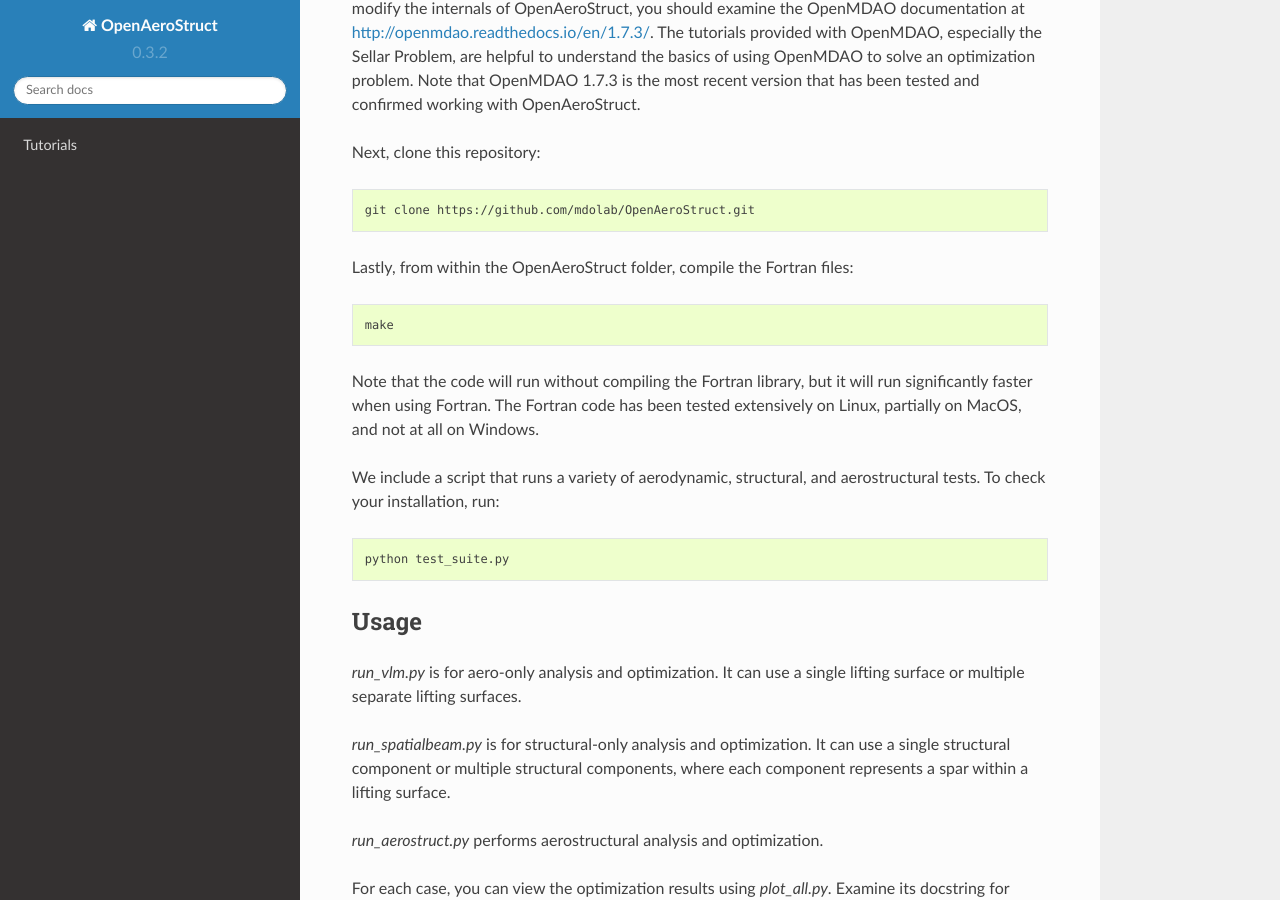
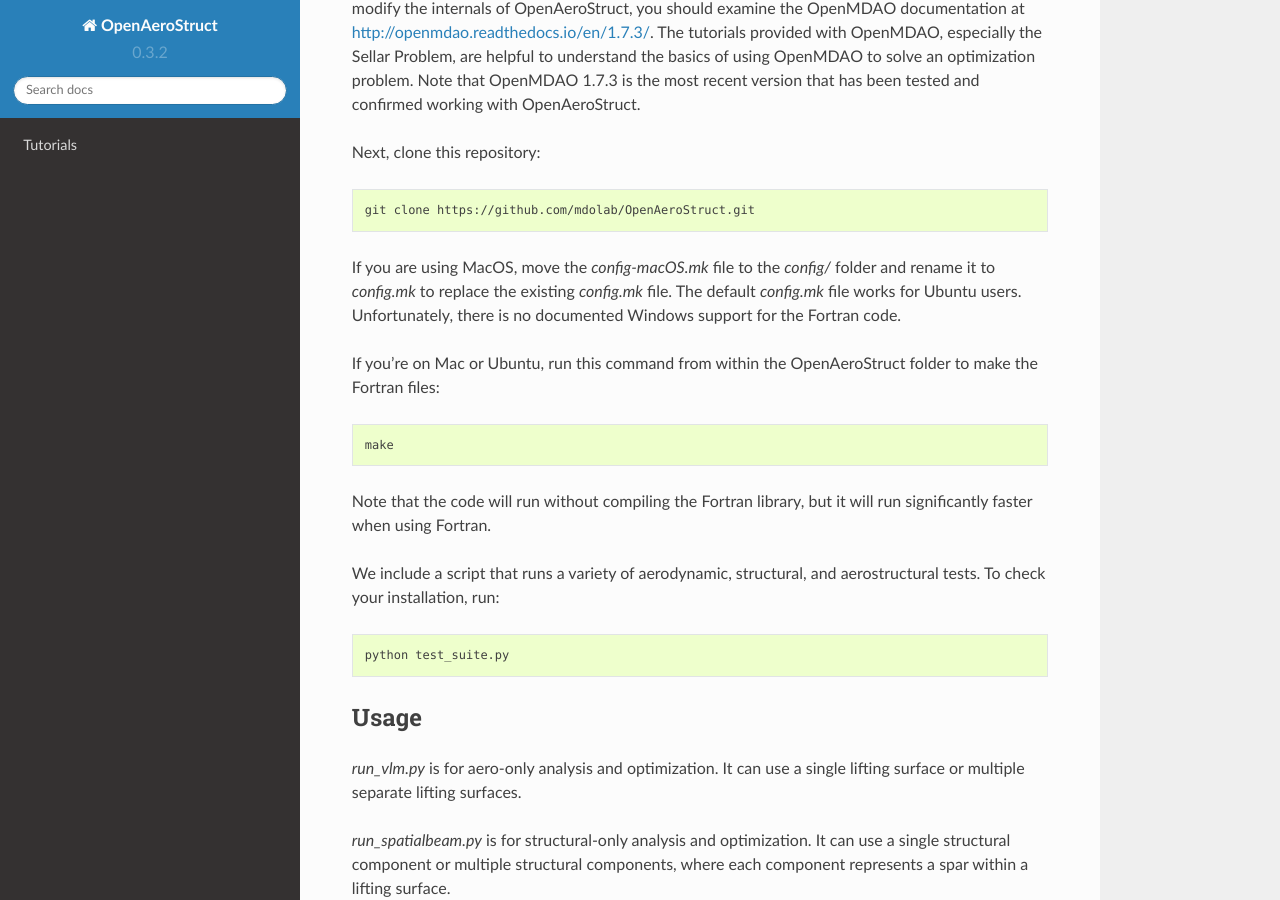
Before and after one commit to mid2SUPAERO/ecoHALE, a Sphinx documentation site: the page built from doc/index.rst, in a window 1280 px wide and 900 px high, scrolled down 782 px. Built offline with Sphinx 7.4.7 and the Read the Docs theme 2.0.0, drawn with Linux system fonts in a browser that asks for light colours.

Commit message:
Update index.rst

```diff
--- a/doc/index.rst
+++ b/doc/index.rst
@@ -21,14 +21,15 @@ Next, clone this repository:
 
     git clone https://github.com/mdolab/OpenAeroStruct.git
 
-Lastly, from within the OpenAeroStruct folder, compile the Fortran files:
+If you are using MacOS, move the `config-macOS.mk` file to the `config/` folder and rename it to `config.mk` to replace the existing `config.mk` file. The default `config.mk` file works for Ubuntu users. Unfortunately, there is no documented Windows support for the Fortran code.
+
+If you're on Mac or Ubuntu, run this command from within the OpenAeroStruct folder to make the Fortran files:
 
 .. code-block:: bash
 
     make
 
 Note that the code will run without compiling the Fortran library, but it will run significantly faster when using Fortran.
-The Fortran code has been tested extensively on Linux, partially on MacOS, and not at all on Windows.
 
 We include a script that runs a variety of aerodynamic, structural, and aerostructural tests. To check your installation, run:
 
```
